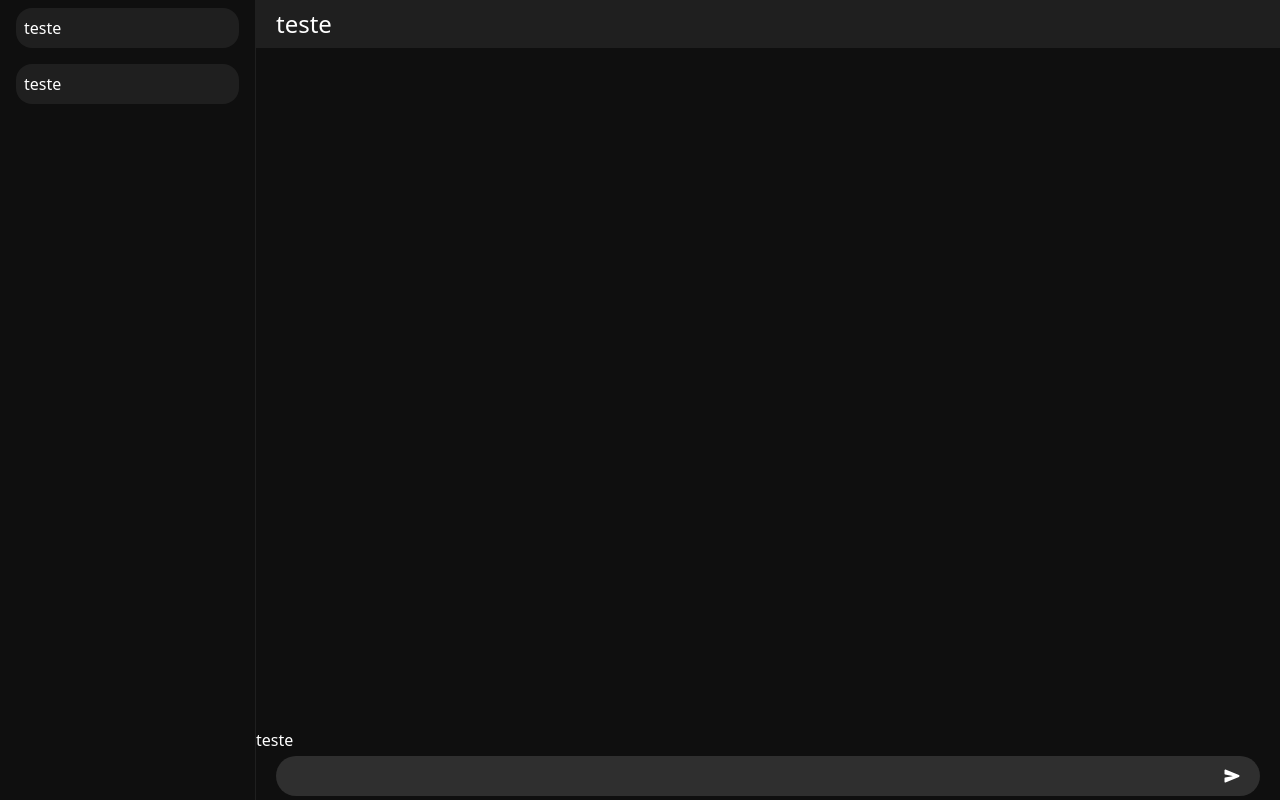
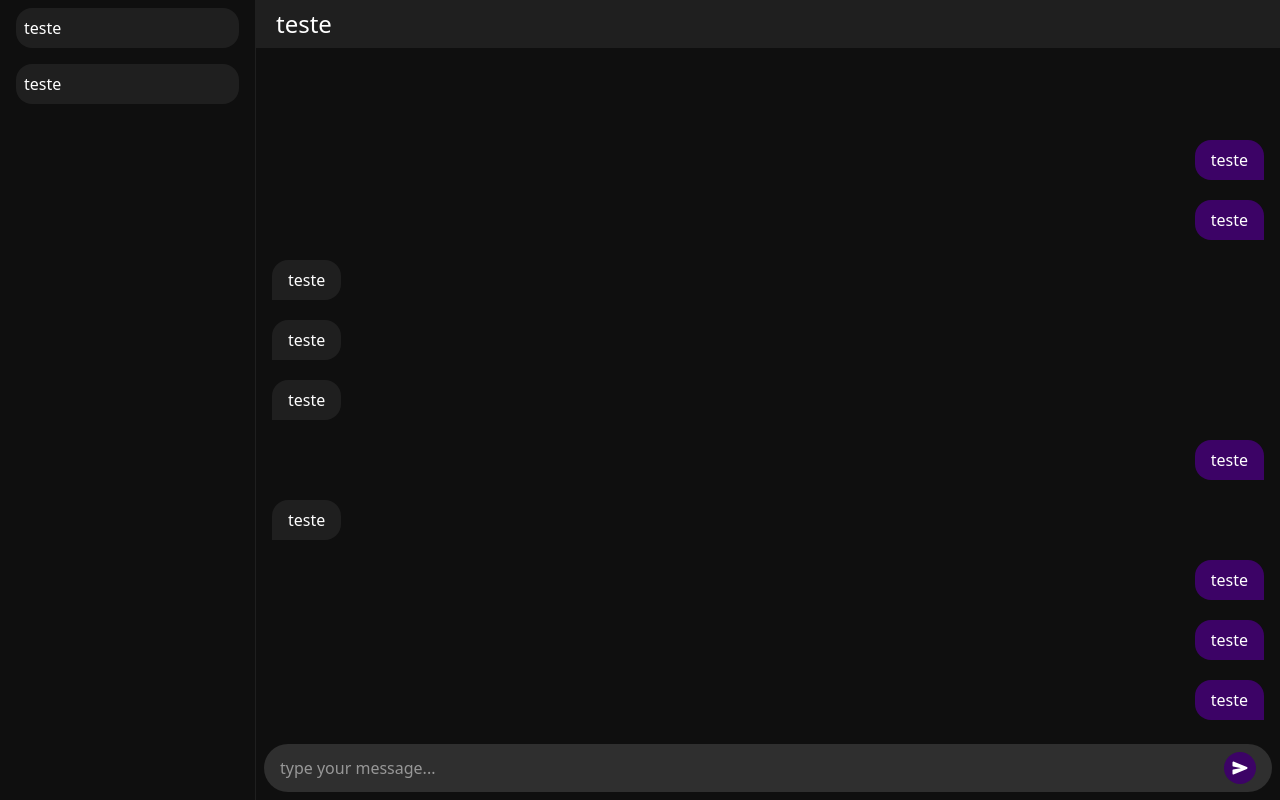
Before and after one commit to Linksyyy/anonymous-chat, a Next.js app: page /lounge in a window 1280 px wide. Built offline with nearby package versions, Linux system fonts and the light colour scheme.

Commit message:
Enhances chat window styling and message layout

```diff
--- a/src/Components/ChatWindow.jsx
+++ b/src/Components/ChatWindow.jsx
@@ -11,18 +11,40 @@ export default function ChatWindow({ messages }) {
       <header className="h-12 px-5 bg-secondary text-2xl items-center flex">
         teste
       </header>
-      <div className="flex-col-reverse flex-1 flex overflow-y-auto">
+      <div className="flex flex-col-reverse flex-1 gap-5 overflow-y-auto p-4">
         {messages.map((message, index) => (
-          <h1 key={index}>{message}</h1>
+          <div
+            key={index}
+            className={`flex ${
+              message.sendedByMe ? "justify-end" : "justify-start"
+            }`}
+          >
+            <div
+              className={`max-w-xs rounded-2xl px-4 py-2 lg:max-w-md ${
+                message.sendedByMe
+                  ? "rounded-br-none bg-purple-950"
+                  : "rounded-bl-none bg-secondary"
+              }`}
+            >
+              {message.text}
+            </div>
+          </div>
         ))}
       </div>
-      <footer className="h-12 items-center flex">
+      <footer className="p-2">
         <form
           onSubmit={handleSubmit}
-          className="w-full justify-evenly flex bg-tertiary h-10 m-5 gap-20 rounded-4xl"
+          className="flex items-center rounded-full bg-tertiary px-4 py-2"
         >
-          <input type="text" className="bg-tertiary ml-5 w-full outline-0" />
-          <button type="submit" className="mr-5">
+          <input
+            type="text"
+            placeholder="type your message..."
+            className="flex-1 bg-transparent outline-none"
+          />
+          <button
+            type="submit"
+            className="ml-2 flex h-8 w-8 items-center justify-center rounded-full bg-purple-950 text-white transition-colors hover:bg-purple-800 focus:outline-none focus:ring-2 focus:ring-purple-500"
+          >
             <IoSend />
           </button>
         </form>
--- a/src/app/lounge/page.jsx
+++ b/src/app/lounge/page.jsx
@@ -1,7 +1,20 @@
-import ChatWindow from '../../Components/ChatWindow'
+import ChatWindow from "../../Components/ChatWindow";
 
 export default function loungePage() {
-    return (
-        <ChatWindow messages={['teste']}/>
-    )
+  return (
+    <ChatWindow
+      messages={[
+        { text: "teste", sendedByMe: true },
+        { text: "teste", sendedByMe: true },
+        { text: "teste", sendedByMe: true },
+        { text: "teste", sendedByMe: false },
+        { text: "teste", sendedByMe: true },
+        { text: "teste", sendedByMe: false },
+        { text: "teste", sendedByMe: false },
+        { text: "teste", sendedByMe: false },
+        { text: "teste", sendedByMe: true },
+        { text: "teste", sendedByMe: true },
+      ]}
+    />
+  );
 }
```
